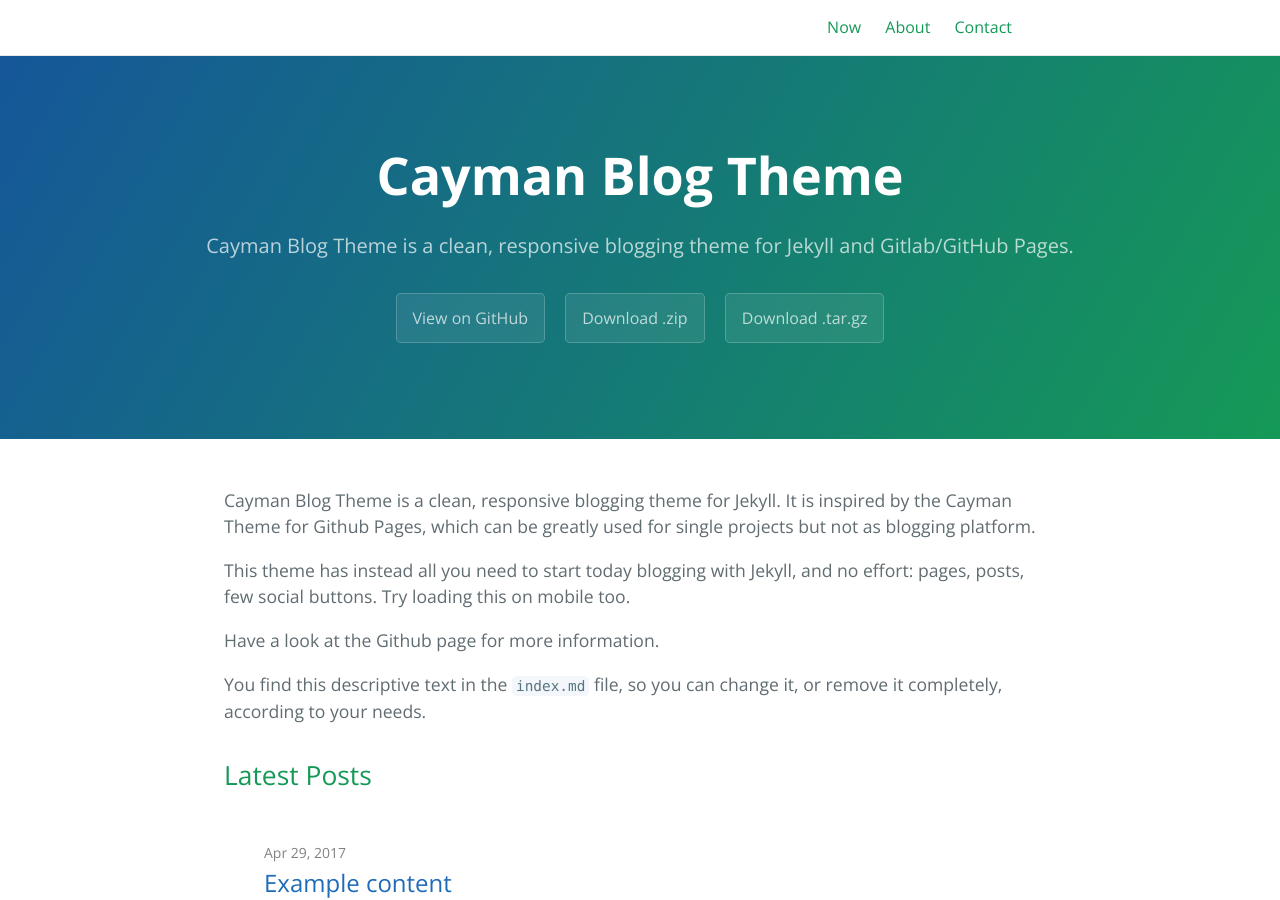
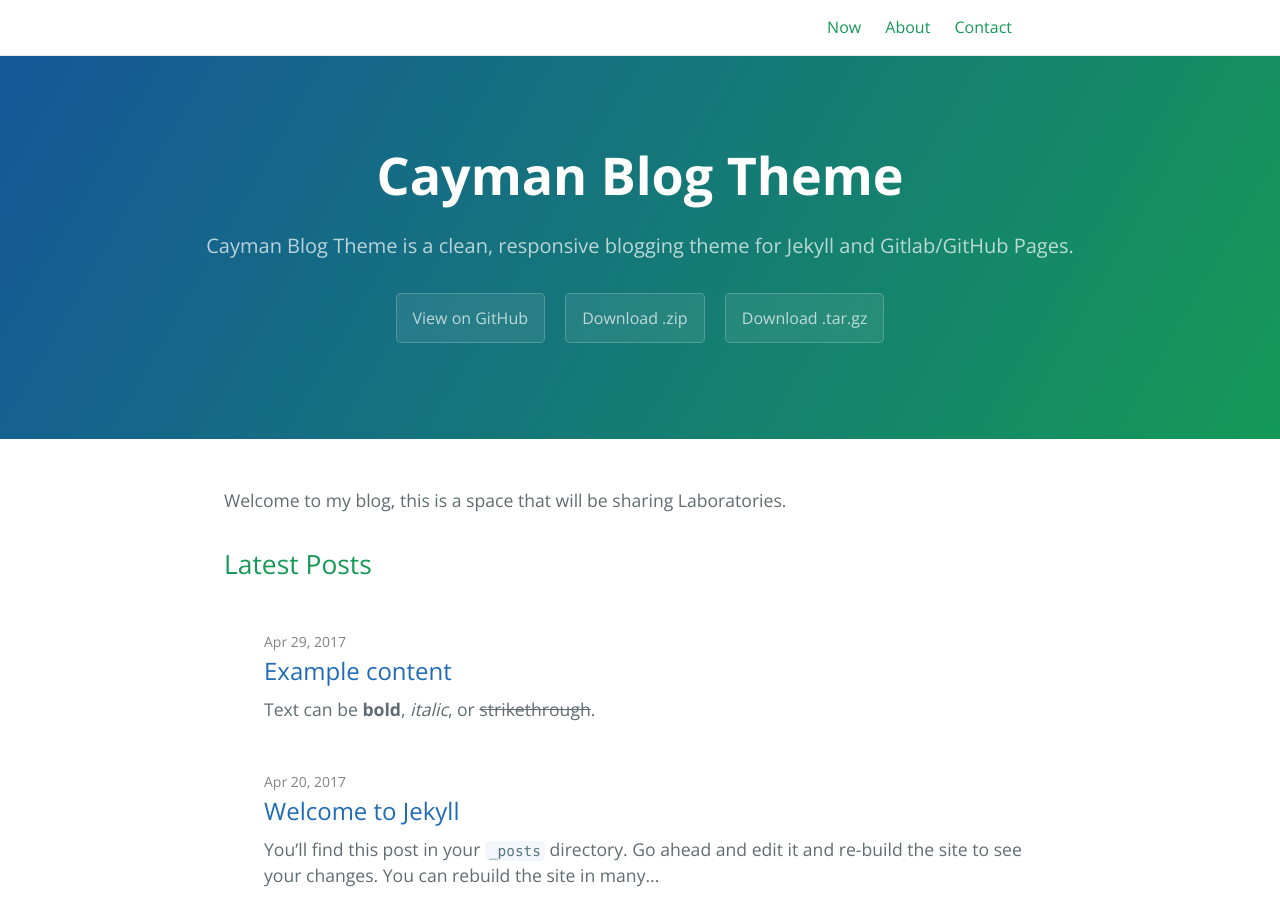
Before and after one commit to JavierLimon/javier-blog, a Jekyll site: the page built from index.md, in a window 1280 px wide and 900 px high. Built offline with Jekyll 4.4.1, drawn with Linux system fonts in a browser that asks for light colours.

Commit message:
Change in index page
Co-Authored-By: Javier Limon <JavierLimon@users.noreply.github.com>

```diff
--- a/index.md
+++ b/index.md
@@ -8,10 +8,4 @@
 layout: home
 ---
 
-Cayman Blog Theme is a clean, responsive blogging theme for Jekyll. It is inspired by the Cayman Theme for Github Pages, which can be greatly used for single projects but not as blogging platform.
-
-This theme has instead all you need to start today blogging with Jekyll, and no effort: pages, posts, few social buttons. Try loading this on mobile too.
-
-Have a look at the Github page for more information.
-
-You find this descriptive text in the `index.md` file, so you can change it, or remove it completely, according to your needs.
+Welcome to my blog, this is a space that will be sharing Laboratories.
```
